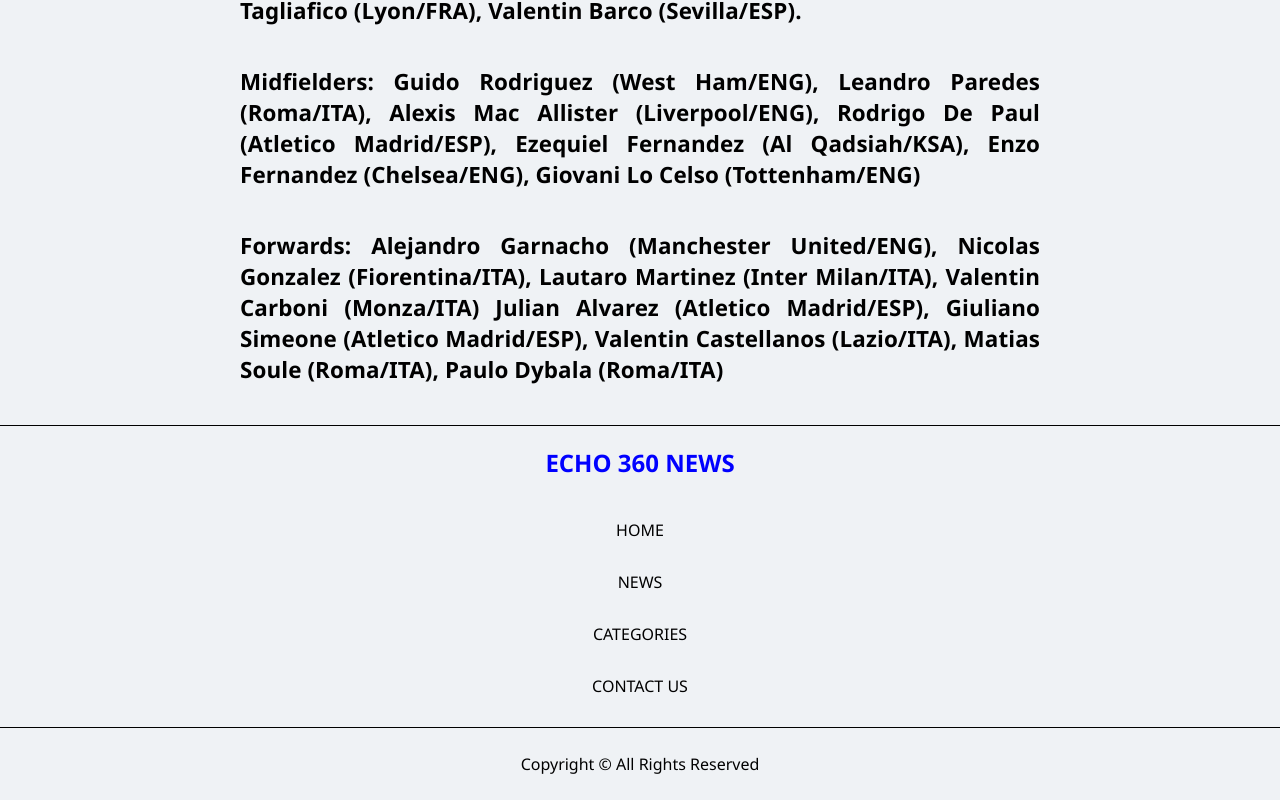
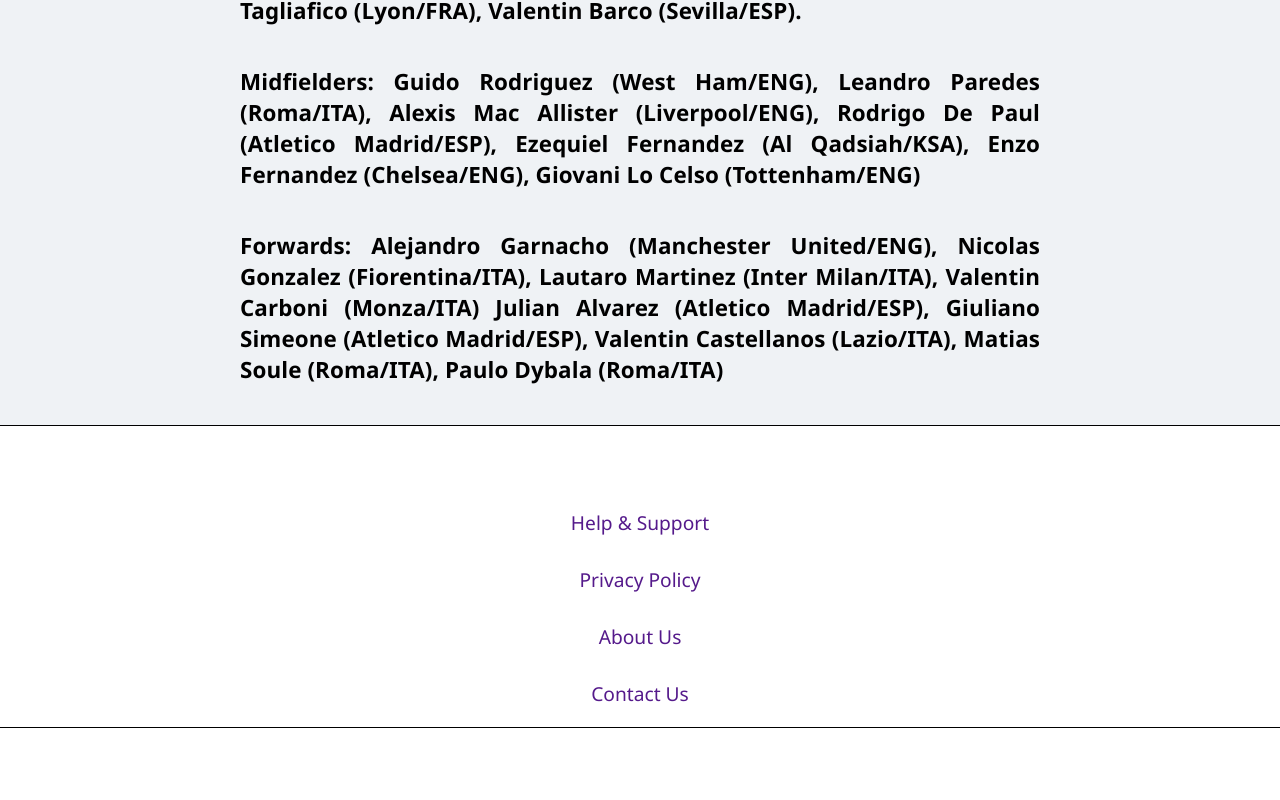
Before and after one commit to VINOTHKUMARM1127/Echo-360-News, a plain HTML site: page News Pages/news.html in a window 1280 px wide. Shown: the part 2309-3109 px from the top of the page. Drawn offline with nearby package versions, Linux system fonts and the light colour scheme.

Commit message:
favicon adding

```diff
--- a/News Pages/news.html
+++ b/News Pages/news.html
@@ -5,7 +5,7 @@
     <meta name="viewport" content="width=device-width, initial-scale=1.0">
     <title>Lionel Messi missing from Argentina squad for 2026 FIFA World Cup qualifiers</title>
     <link rel="stylesheet" href="../news.css">
-    <link rel="stylesheet" href="https://cdn.jsdelivr.net/npm/bootstrap-icons@1.11.3/font/bootstrap-icons.min.css">
+    <link rel="shortcut icon" href="../Images/logoblack.png" type="image/x-icon">
 </head>
 <body>
 <section>
@@ -69,14 +69,16 @@
 
 
     <section class="endbar">
-        <div class="link">
-            <h1>ECHO 360 NEWS</h1>
-            <ol>
-                <a href=""><li>HOME</li></a>
-                <a href=""><li>NEWS</li></a>
-                <a href=""><li>CATEGORIES</li></a>
-                <a href=""><li>CONTACT US</li></a>
-            </ol>
+        <div class="end">
+            <div class="link">
+                <h2>SITE LINKS</h2>
+                <ol>
+                    <li><a href="">Help & Support</a></li>
+                    <li><a href="">Privacy Policy</a></li>
+                    <li><a href="">About Us</a></li>
+                    <li><a href="">Contact Us</a></li>
+                </ol>
+            </div>
         </div>
     <p>Copyright © All Rights Reserved</p>
     </section>
--- a/news.css
+++ b/news.css
@@ -99,27 +99,25 @@ nav ul li a{
 
 /* endbar */
 .endbar{
-    background-color: var(--bg-color);
+    background-color: var(--textcolor);
+    color: var(--textcolor);
     border-top: 1px solid black;
     text-align: center;
 }
-.link h1{
-    color: blue;
-    font-size: 1.5rem;
-    padding-bottom: 10px;
-    padding-top: 20px;
+.link{
+    padding: 20px 0;
 }
 .link a{
     text-decoration: none;
-    font-size: 1rem;
+    font-size: 1.2rem;
 }
 .link ol li{
     list-style: none;
     display: block;
-    color: black
+    color: var(--secondary-color);
 }
 .link li{
-    margin: 30px;
+    margin: 30px 0 0 0;
 }
 
 .endbar p{
--- a/style.css
+++ b/style.css
@@ -172,19 +172,17 @@ nav ul li a{
 }
 /* endbar */
 .endbar{
-    background-color: var(--bg-color);
+    background-color: var(--textcolor);
+    color: var(--textcolor);
     border-top: 1px solid black;
     text-align: center;
 }
-.link h1{
-    color: blue;
-    font-size: 32px;
-    padding-bottom: 30px;
-    padding-top: 25px;
+.link{
+    padding: 20px 0;
 }
 .link a{
     text-decoration: none;
-    font-size: 15px;
+    font-size: 1.2rem;
 }
 .link ol li{
     list-style: none;
@@ -192,11 +190,11 @@ nav ul li a{
     color: var(--secondary-color);
 }
 .link li{
-    margin: 30px;
+    margin: 30px 0 0 0;
 }
 
 .endbar p{
-    border-top: 1px solid black;
+    border-top: 1px dotted black;
     padding: 25px;
 }
 
```
Also changed, not shown: News Pages/news1.html (+11 -9 lines), News Pages/news2.html (+11 -9 lines), News Pages/news3.html (+11 -9 lines), News Pages/news4.html (+11 -9 lines), News Pages/news5.html (+11 -9 lines), News Pages/news6.html (+11 -10 lines), News Pages/news7.html (+11 -9 lines), index.html (+11 -8 lines), Images/logoblack.png (added), Images/logowhite.png (added).
